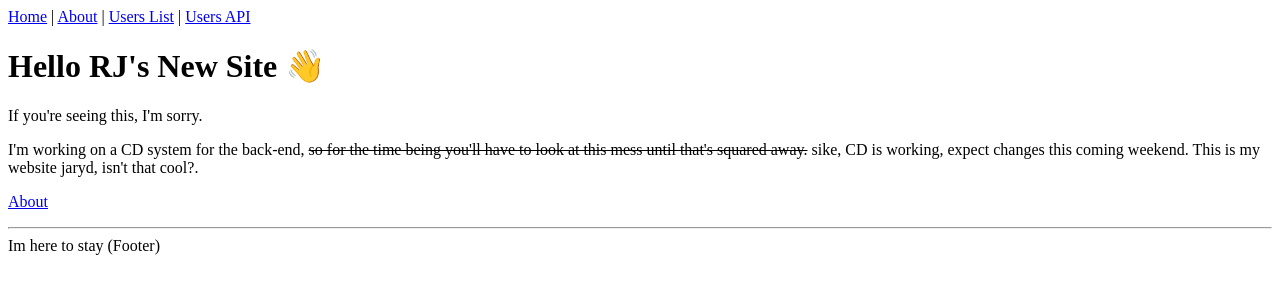
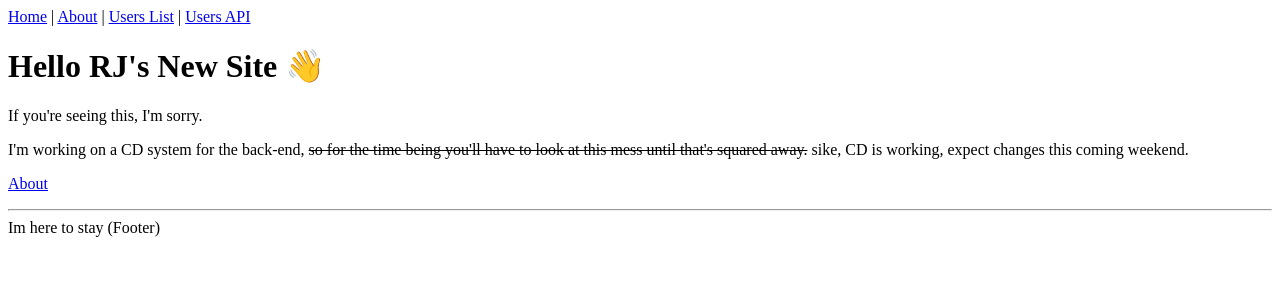
Before and after one commit to the-rileyj/rj-site-novel, a Next.js app: page / in a window 1280 px wide. Shown: the top 300 px of the page. Built offline with nearby package versions, Linux system fonts and the light colour scheme.

Commit message:
reverting changes

```diff
--- a/pages/index.tsx
+++ b/pages/index.tsx
@@ -11,8 +11,7 @@ const IndexPage = () => (
         so for the time being you'll have to look at this mess until that's
         squared away.
       </span>{" "}
-      sike, CD is working, expect changes this coming weekend.{" "}
-      <span>This is my website jaryd, isn't that cool?.</span>
+      sike, CD is working, expect changes this coming weekend.
     </p>
     <p>
       <Link href="/about">
```
